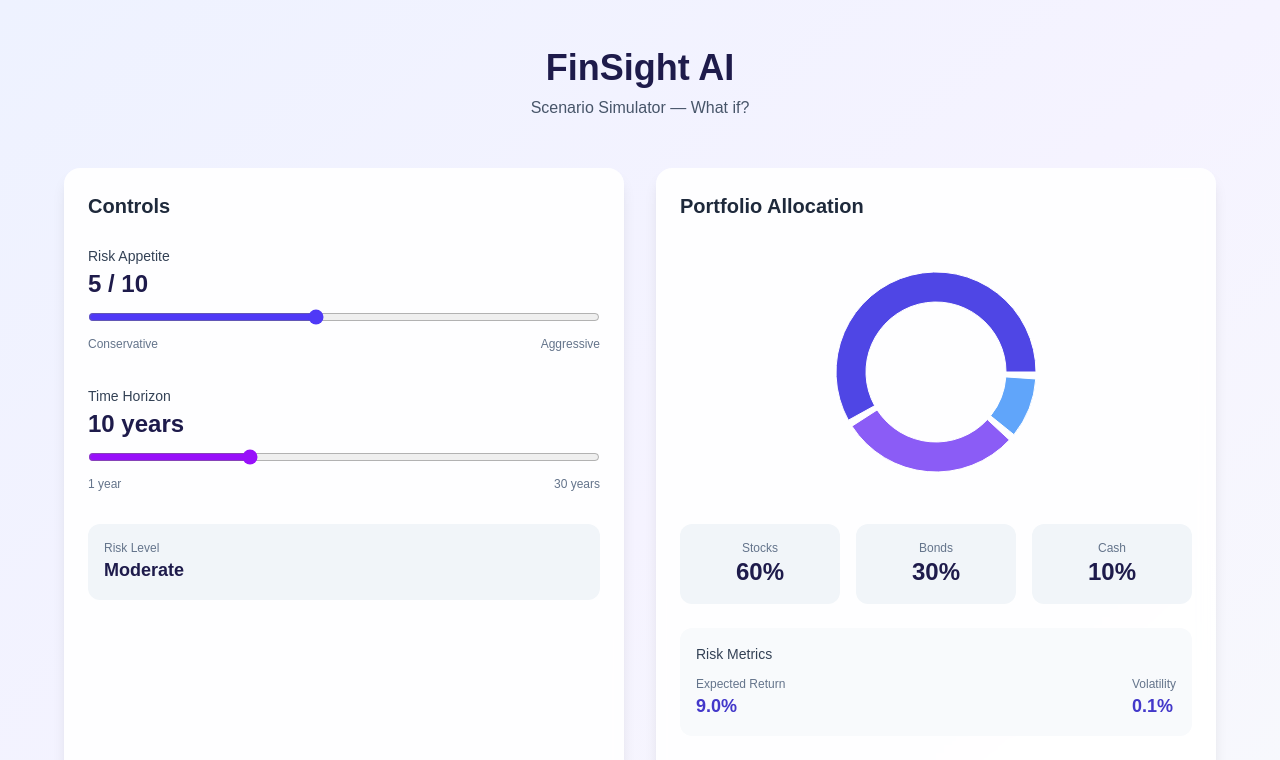
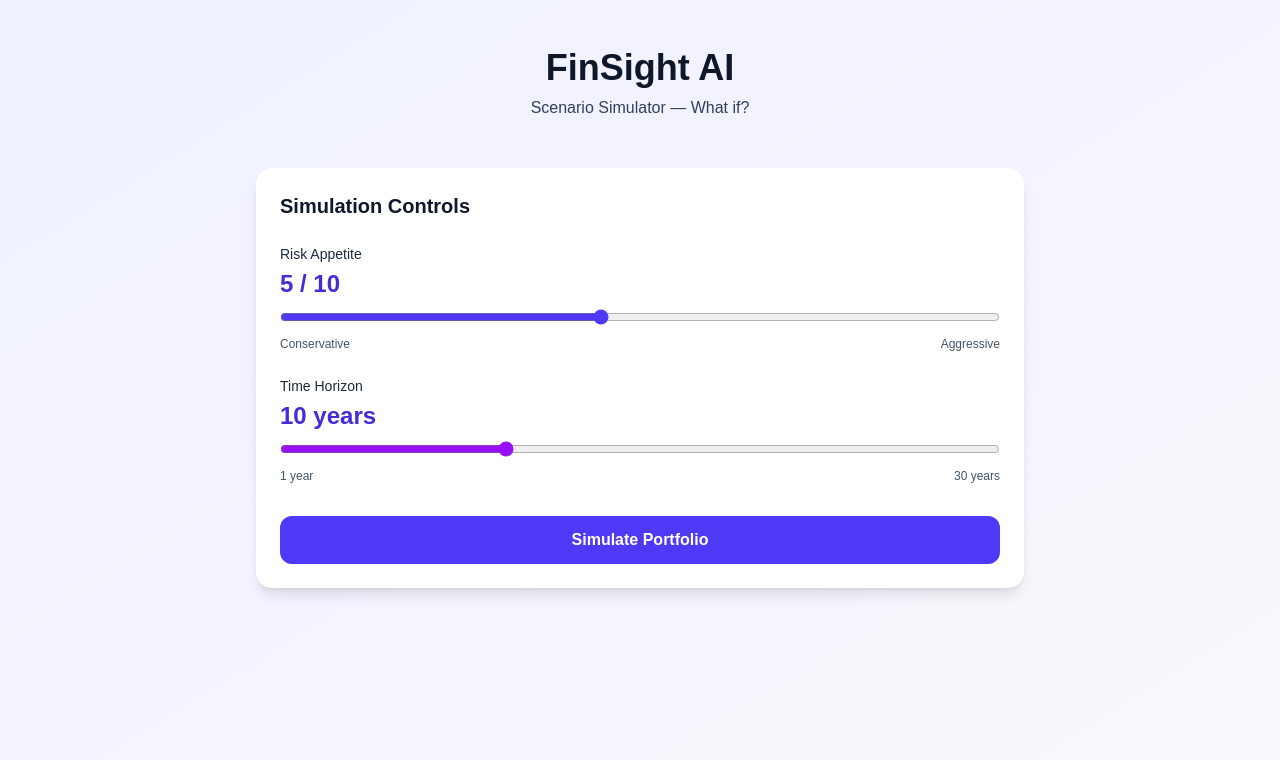
Before and after one commit to garimachauhan-0310/FinSight-AI, a Next.js app in the folder Frontend/my-app/: page /simulator in a window 1280 px wide. Shown: the top 760 px of the page. Built offline with nearby package versions, Linux system fonts and the light colour scheme.

Commit message:
feat: connect simulator to backend recommendation API

```diff
--- a/Frontend/my-app/src/app/simulator/page.tsx
+++ b/Frontend/my-app/src/app/simulator/page.tsx
@@ -2,59 +2,60 @@
 
 import { useState } from "react";
 import { useRouter } from "next/navigation";
-
 import { PieChart, Pie, Cell, ResponsiveContainer, Tooltip } from "recharts";
-import { getPortfolioRecommendation } from "@/lib/recommendations";
+import { fetchRecommendation } from "@/lib/api";
 
 const COLORS = ["#4F46E5", "#8B5CF6", "#60A5FA"];
 
 export default function SimulatorPage() {
   const [risk, setRisk] = useState(5);
   const [years, setYears] = useState(10);
+  const [recommendation, setRecommendation] = useState<any>(null);
+  const [loading, setLoading] = useState(false);
+  const [error, setError] = useState("");
   const router = useRouter();
 
-  // Allocation logic (simple MVP logic)
-  const recommendation = getPortfolioRecommendation({
-    age: 21, // later this comes from onboarding
-    riskScore: risk, // slider value
-    timeHorizon: years, // slider value
+  async function handleSimulate() {
+    try {
+      setLoading(true);
+      setError("");
+
+      const result = await fetchRecommendation({
+        age: 21, // later from onboarding
+        riskScore: risk,
+        timeHorizon: years,
       });
 
-  const stocks = recommendation.equity;
-  const bonds = recommendation.debt;
-  const cash = recommendation.cash;
-
-  const expectedReturn = recommendation.expectedReturn;
-  const volatility = recommendation.volatility;
-  const riskLabel = recommendation.riskLevel;
-
-  const data = [
-    { name: "Stocks", value: stocks },
-    { name: "Bonds", value: bonds },
-    { name: "Cash", value: cash },
-  ];
+      setRecommendation(result);
+    } catch {
+      setError("Unable to fetch recommendation from backend");
+    } finally {
+      setLoading(false);
+    }
+  }
 
   return (
     <div className="min-h-screen bg-gradient-to-br from-[#EEF2FF] via-[#F5F3FF] to-[#F8FAFC] px-6 py-12">
       {/* Header */}
       <div className="text-center mb-12">
-        <h1 className="text-4xl font-semibold text-[#1E1B4B]">FinSight AI</h1>
-        <p className="mt-2 text-[#475569]">Scenario Simulator — What if?</p>
+        <h1 className="text-4xl font-bold text-slate-900">FinSight AI</h1>
+        <p className="mt-2 text-slate-700 font-medium">
+          Scenario Simulator — What if?
+        </p>
       </div>
 
-      <div className="max-w-6xl mx-auto grid grid-cols-1 md:grid-cols-2 gap-8">
-        {/* LEFT: Controls */}
-        <div className="bg-white/90 backdrop-blur rounded-2xl shadow-lg p-6">
-          <h2 className="text-xl font-semibold text-[#1E293B] mb-6">
-            Controls
+      {/* Controls */}
+      <div className="max-w-3xl mx-auto bg-white rounded-2xl shadow-lg p-6 mb-10">
+        <h2 className="text-xl font-semibold text-slate-900 mb-6">
+          Simulation Controls
         </h2>
 
         {/* Risk */}
-          <div className="mb-8">
-            <label className="text-sm font-medium text-[#334155]">
+        <div className="mb-6">
+          <label className="block text-sm font-medium text-slate-800 mb-1">
             Risk Appetite
           </label>
-            <p className="text-2xl font-semibold text-[#1E1B4B] mb-2">
+          <p className="text-2xl font-semibold text-indigo-700 mb-2">
             {risk} / 10
           </p>
           <input
@@ -65,7 +66,7 @@ export default function SimulatorPage() {
             onChange={(e) => setRisk(Number(e.target.value))}
             className="w-full accent-indigo-600"
           />
-            <div className="flex justify-between text-xs text-[#64748B] mt-1">
+          <div className="flex justify-between text-xs text-slate-600 mt-1">
             <span>Conservative</span>
             <span>Aggressive</span>
           </div>
@@ -73,10 +74,10 @@ export default function SimulatorPage() {
 
         {/* Time */}
         <div className="mb-8">
-            <label className="text-sm font-medium text-[#334155]">
+          <label className="block text-sm font-medium text-slate-800 mb-1">
             Time Horizon
           </label>
-            <p className="text-2xl font-semibold text-[#1E1B4B] mb-2">
+          <p className="text-2xl font-semibold text-indigo-700 mb-2">
             {years} years
           </p>
           <input
@@ -87,39 +88,51 @@ export default function SimulatorPage() {
             onChange={(e) => setYears(Number(e.target.value))}
             className="w-full accent-purple-600"
           />
-            <div className="flex justify-between text-xs text-[#64748B] mt-1">
+          <div className="flex justify-between text-xs text-slate-600 mt-1">
             <span>1 year</span>
             <span>30 years</span>
           </div>
         </div>
 
-          {/* Risk Level */}
-          <div className="bg-[#F1F5F9] rounded-xl p-4">
-            <p className="text-xs text-[#64748B]">Risk Level</p>
-            <p className="text-lg font-semibold text-[#1E1B4B]">{riskLabel}</p>
-          </div>
+        <button
+          onClick={handleSimulate}
+          disabled={loading}
+          className="w-full bg-indigo-600 hover:bg-indigo-700 text-white py-3 rounded-xl font-semibold transition"
+        >
+          {loading ? "Simulating..." : "Simulate Portfolio"}
+        </button>
+
+        {error && (
+          <p className="mt-4 text-center text-sm font-medium text-red-600">
+            {error}
+          </p>
+        )}
       </div>
 
-        {/* RIGHT: Portfolio */}
-        <div className="bg-white/90 backdrop-blur rounded-2xl shadow-lg p-6">
-          <h2 className="text-xl font-semibold text-[#1E293B] mb-6">
+      {/* Results */}
+      {recommendation && (
+        <div className="max-w-6xl mx-auto grid grid-cols-1 md:grid-cols-2 gap-8">
+          {/* Chart + Allocation */}
+          <div className="bg-white rounded-2xl shadow-lg p-6">
+            <h3 className="text-lg font-semibold text-slate-900 mb-4">
               Portfolio Allocation
-          </h2>
+            </h3>
 
-          {/* PIE CHART */}
-          <div className="h-64 w-full">
+            <div className="h-64">
               <ResponsiveContainer>
                 <PieChart>
                   <Pie
-                  data={data}
+                    data={[
+                      { name: "Stocks", value: recommendation.equity },
+                      { name: "Bonds", value: recommendation.debt },
+                      { name: "Cash", value: recommendation.cash },
+                    ]}
                     dataKey="value"
-                  nameKey="name"
                     innerRadius={70}
                     outerRadius={100}
-                  paddingAngle={4}
                   >
-                  {data.map((_, index) => (
-                    <Cell key={index} fill={COLORS[index]} />
+                    {COLORS.map((color, i) => (
+                      <Cell key={i} fill={color} />
                     ))}
                   </Pie>
                   <Tooltip />
@@ -129,68 +142,76 @@ export default function SimulatorPage() {
 
             {/* Allocation Numbers */}
             <div className="grid grid-cols-3 gap-4 mt-6">
-            <Stat label="Stocks" value={stocks} />
-            <Stat label="Bonds" value={bonds} />
-            <Stat label="Cash" value={cash} />
+              <div className="bg-slate-100 rounded-xl p-4 text-center">
+                <p className="text-sm font-medium text-slate-700">Stocks</p>
+                <p className="text-2xl font-bold text-indigo-700">
+                  {recommendation.equity}%
+                </p>
+              </div>
+
+              <div className="bg-slate-100 rounded-xl p-4 text-center">
+                <p className="text-sm font-medium text-slate-700">Bonds</p>
+                <p className="text-2xl font-bold text-indigo-700">
+                  {recommendation.debt}%
+                </p>
+              </div>
+
+              <div className="bg-slate-100 rounded-xl p-4 text-center">
+                <p className="text-sm font-medium text-slate-700">Cash</p>
+                <p className="text-2xl font-bold text-indigo-700">
+                  {recommendation.cash}%
+                </p>
+              </div>
+            </div>
+
+            {/* Expected Return */}
+            <div className="mt-6 bg-indigo-50 border border-indigo-200 rounded-xl p-4 text-center">
+              <p className="text-sm text-slate-700">Expected Annual Return</p>
+              <p className="text-3xl font-bold text-indigo-700">
+                {(recommendation.expected_return * 100).toFixed(1)}%
+              </p>
+            </div>
           </div>
 
           {/* Risk Metrics */}
-          <div className="bg-[#F8FAFC] rounded-xl p-4 mt-6">
-            <h3 className="text-sm font-medium text-[#334155] mb-3">
+          <div className="bg-white rounded-2xl shadow-lg p-6">
+            <h3 className="text-lg font-semibold text-slate-900 mb-4">
               Risk Metrics
             </h3>
-            <div className="flex justify-between">
-              <Metric
-                label="Expected Return"
-                value={`${(expectedReturn * 100).toFixed(1)}%`}
-              />
-              <Metric label="Volatility" value={`${volatility.toFixed(1)}%`} />
-            </div>
-          </div>
 
-          {/* Explanation */}
-          <div className="mt-6 bg-gradient-to-r from-[#EEF2FF] to-[#F5F3FF] rounded-xl p-4 border border-indigo-100">
-            <h3 className="text-sm font-semibold text-[#1E1B4B] mb-2">
-              Strategy Explanation
-            </h3>
-            <p className="text-sm text-[#334155] leading-relaxed">
-              With a <strong>{risk}/10</strong> risk appetite and a{" "}
-              <strong>{years}-year</strong> horizon, the portfolio balances
-              growth and stability. Equity drives returns, while bonds and cash
-              reduce volatility and downside risk.
+            <p className="text-slate-800 mb-2">
+              Risk Level:{" "}
+              <span className="font-semibold text-indigo-700">
+                {recommendation.risk_level}
+              </span>
+            </p>
+
+            <p className="text-slate-800 mb-2">
+              Volatility:{" "}
+              <span className="font-semibold text-indigo-700">
+                {recommendation.volatility.toFixed(1)}%
+              </span>
+            </p>
+
+            <p className="text-sm text-slate-600 mt-4">
+              This portfolio balances growth and stability based on your
+              selected risk appetite and investment horizon.
             </p>
           </div>
         </div>
-      </div>
+      )}
+
       {/* CTA */}
+      {recommendation && (
         <div className="text-center mt-12">
           <button
             onClick={() => router.push("/trust-ethics")}
-          className="bg-gradient-to-r from-indigo-600 to-purple-600 hover:opacity-90 text-white px-10 py-3 rounded-xl font-medium transition shadow-md"
+            className="bg-gradient-to-r from-indigo-600 to-purple-600 hover:opacity-90 text-white px-10 py-3 rounded-xl font-semibold transition shadow-md"
           >
             View Trust & Ethics →
           </button>
         </div>
+      )}
     </div>
   );
 }
-
-/* Small components */
-
-function Stat({ label, value }: { label: string; value: number }) {
-  return (
-    <div className="rounded-xl bg-[#F1F5F9] p-4 text-center">
-      <p className="text-xs text-[#64748B]">{label}</p>
-      <p className="text-2xl font-semibold text-[#1E1B4B]">{value}%</p>
-    </div>
-  );
-}
-
-function Metric({ label, value }: { label: string; value: string }) {
-  return (
-    <div>
-      <p className="text-xs text-[#64748B]">{label}</p>
-      <p className="text-lg font-semibold text-[#4338CA]">{value}</p>
-    </div>
-  );
-}
--- /dev/null
+++ b/Frontend/my-app/src/lib/api.ts
@@ -0,0 +1,25 @@
+// src/lib/api.ts
+
+export async function fetchRecommendation(data: {
+  age: number;
+  riskScore: number;
+  timeHorizon: number;
+}) {
+  const response = await fetch("http://localhost:8000/recommend", {
+    method: "POST",
+    headers: {
+      "Content-Type": "application/json",
+    },
+    body: JSON.stringify({
+      age: data.age,
+      risk_score: data.riskScore,
+      time_horizon: data.timeHorizon,
+    }),
+  });
+
+  if (!response.ok) {
+    throw new Error("Failed to fetch recommendation");
+  }
+
+  return response.json();
+}
```
Lines whose indentation alone changed are shown as unchanged.
